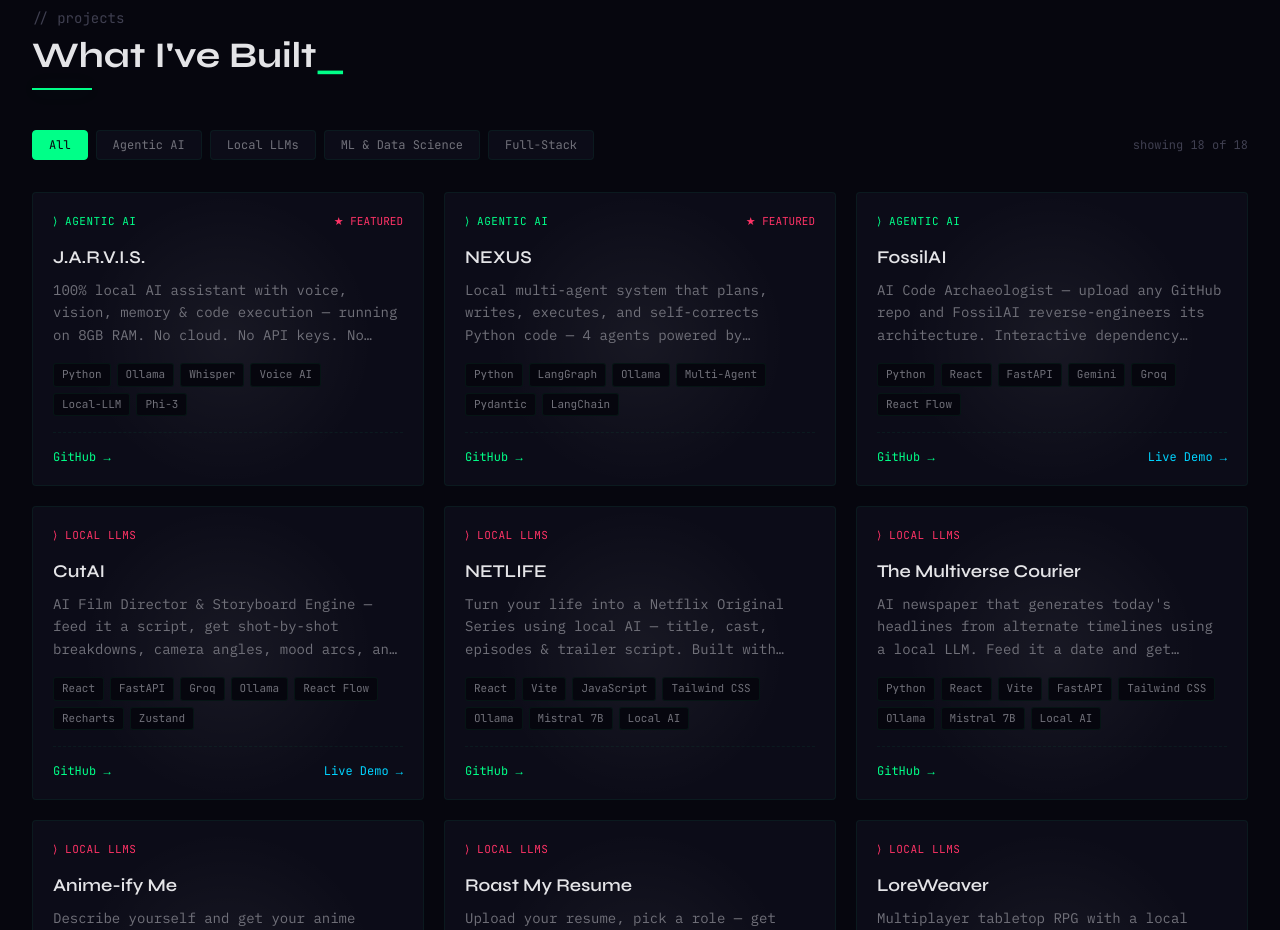
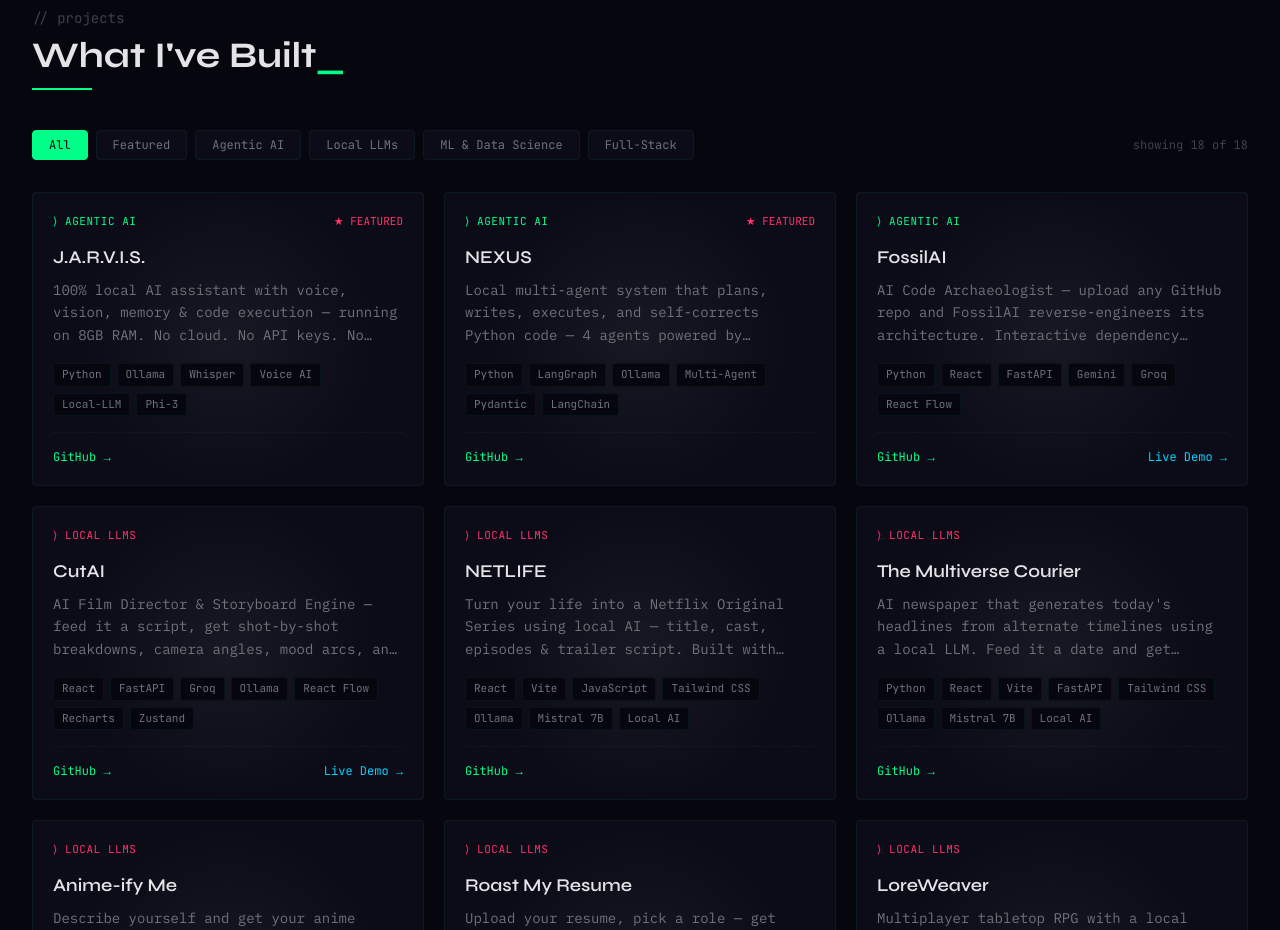
Before and after one commit to Swapnil-bo/Portfolio, a React (Vite) app: page / in a window 1280 px wide. Shown: the part 1760-2690 px from the top of the page. Built offline with nearby package versions, Linux system fonts and the light colour scheme.

Commit message:
feat: add Featured filter to project grid

```diff
--- a/src/components/Projects.jsx
+++ b/src/components/Projects.jsx
@@ -4,7 +4,7 @@ import { projects } from '../data/projects'
 import ProjectCard from './ProjectCard'
 import { useTextScramble } from './useTextScramble'
 
-const filters = ['All', 'Agentic AI', 'Local LLMs', 'ML & Data Science', 'Full-Stack']
+const filters = ['All', 'Featured', 'Agentic AI', 'Local LLMs', 'ML & Data Science', 'Full-Stack']
 
 function Projects() {
   const [activeFilter, setActiveFilter] = useState('All')
@@ -14,7 +14,9 @@ function Projects() {
 
   const filtered = activeFilter === 'All'
     ? projects
-    : projects.filter(p => p.category === activeFilter)
+    : activeFilter === 'Featured'
+      ? projects.filter(p => p.featured)
+      : projects.filter(p => p.category === activeFilter)
 
   return (
     <section id="projects" className="py-20 px-4 md:px-8 max-w-7xl mx-auto">
@@ -54,9 +56,13 @@ function Projects() {
               onClick={() => setActiveFilter(filter)}
               className="font-jetbrains text-xs px-4 py-2.5 md:py-1.5 rounded border transition-all duration-150 cursor-pointer"
               style={{
-                background: activeFilter === filter ? 'var(--neon-green)' : 'var(--bg-surface)',
+                background: activeFilter === filter
+                  ? (filter === 'Featured' ? 'var(--neon-hot)' : 'var(--neon-green)')
+                  : 'var(--bg-surface)',
                 color: activeFilter === filter ? 'var(--bg-void)' : 'var(--text-secondary)',
-                borderColor: activeFilter === filter ? 'var(--neon-green)' : 'var(--border-dim)',
+                borderColor: activeFilter === filter
+                  ? (filter === 'Featured' ? 'var(--neon-hot)' : 'var(--neon-green)')
+                  : 'var(--border-dim)',
               }}
               onMouseEnter={(e) => {
                 if (activeFilter !== filter) e.currentTarget.style.borderColor = 'var(--border-glow)'
```
